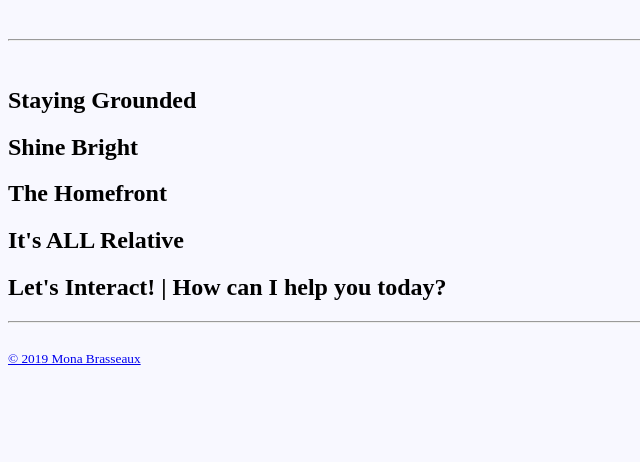
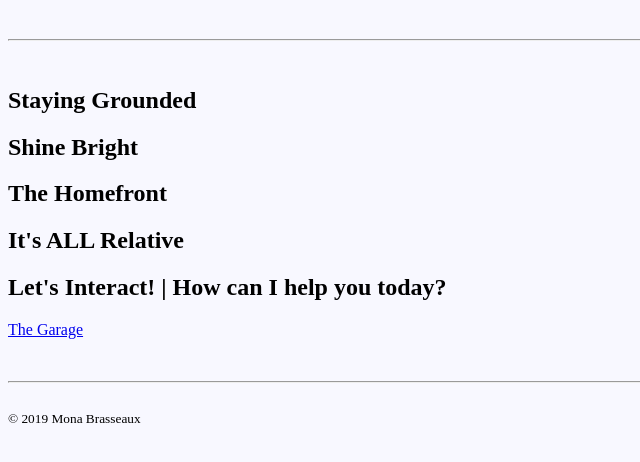
Before and after one commit to mbrasseau/MySite, a plain HTML site: page index.html in a window 1280 px wide. Shown: the part 256-718 px from the top of the page, without its empty margins (0-640 px from the left). Drawn offline with Linux system fonts and the light colour scheme.

Commit message:
Update index.html
Correcting testing on "title" within a link

```diff
--- a/index.html
+++ b/index.html
@@ -53,7 +53,7 @@
 
       <section>
         <h2>Let's Interact! | How can I help you today?</h2>
-        <p><a href="garage.html" target="_blank" title="Find what you're looking for in THE GARAGE: THE Online Yard Sale>The Garage</a></p>
+        <p><a href="garage.html" target="_blank" title="Find what you're looking for in THE GARAGE: THE Online Yard Sale">The Garage</a></p>
         <!-- <strong>Business</strong> | <strong>Money</strong> | <strong>Education</strong> | <strong>Tech</strong> | Affiliates -->
       </section>
     </main>
```
